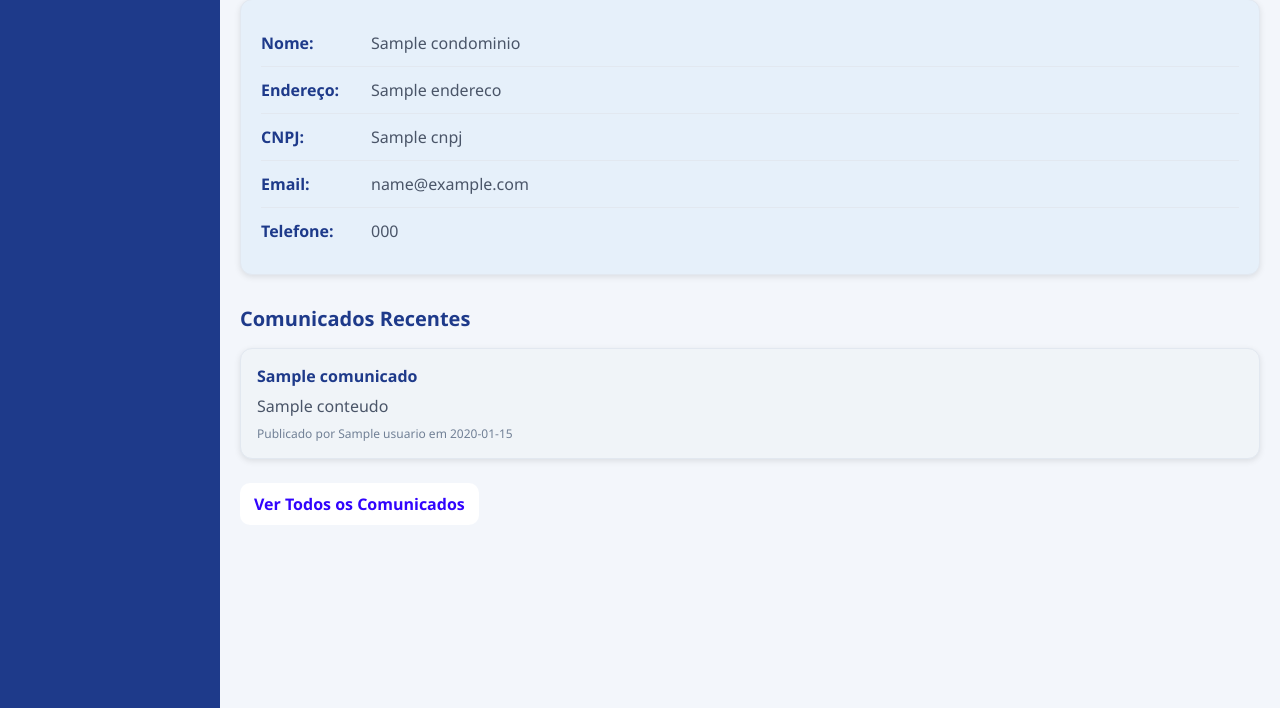
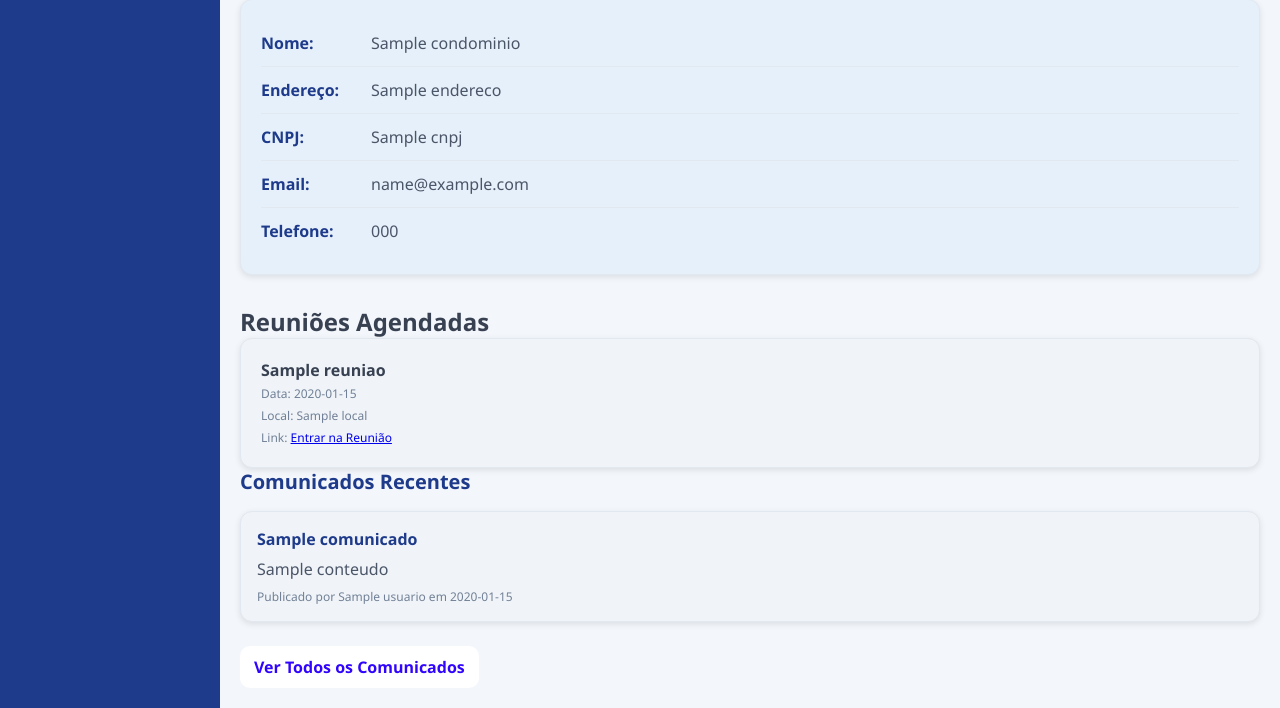
Before and after one commit to DigogSXD/CondoIQ, a Python web app: template templates/dashboard_sindico.html in a window 1280 px wide. Shown: the part 391-1099 px from the top of the page. Run offline with Jinja, Linux system fonts and the light colour scheme; the template is opened without the code that fills it: most values are stand-ins (such as "Sample title", 1, 10 or a date in 2020).

Commit message:
Update dashboard_sindico.html

```diff
--- a/templates/dashboard_sindico.html
+++ b/templates/dashboard_sindico.html
@@ -195,7 +195,26 @@
                 </div>
             </div>
         </section>
-
+        <section class="reunioes">
+            <h2>Reuniões Agendadas</h2>
+            {% if reunioes %}
+                {% for reuniao in reunioes %}
+                    <div class="reuniao card">
+                        <p><strong>{{ reuniao.titulo }}</strong></p>
+                        <p><small>Data: {{ reuniao.data.strftime('%d/%m/%Y') }}</small></p>
+                        <p><small>Local: {{ reuniao.local }}</small></p>
+                        {% if reuniao.meet_link %}
+                            <p><small>Link: <a href="{{ reuniao.meet_link }}" target="_blank" class="link">Entrar na Reunião</a></small></p>
+                        {% endif %}
+                    </div>
+                {% endfor %}
+            {% else %}
+                <div class="card empty">
+                    <div style="font-size:18px; font-weight:700; margin-bottom:6px;">Nenhuma reunião</div>
+                    <div>Você não foi convidado para nenhuma reunião.</div>
+                </div>
+            {% endif %}
+        </section>
         <section class="comunicados">
             <h2>Comunicados Recentes</h2>
             {% if comunicados %}
@@ -215,4 +234,7 @@
             <a href="{{ url_for('comunicados') }}" class="btn btn-primary">Ver Todos os Comunicados</a>
         </section>
     </div>
+
+
+
 {% endblock %}
```
